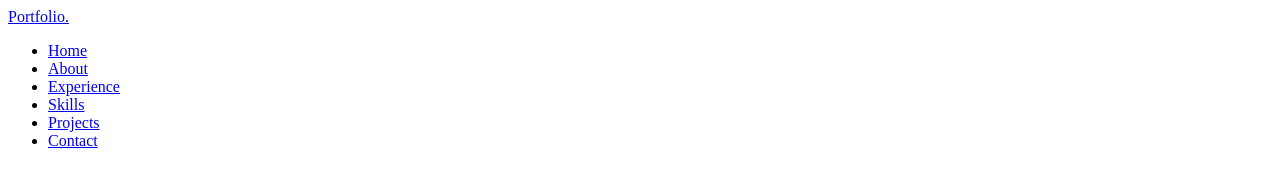
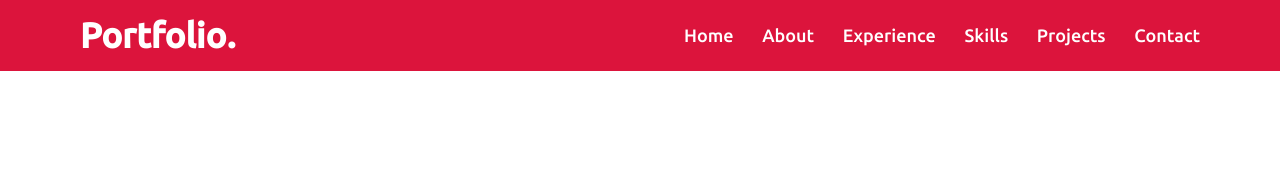
Before and after one commit to RegisRay/Portfolio, a plain HTML site: page index.html in a window 1280 px wide. Drawn offline with Linux system fonts and the light colour scheme.

Commit message:
Navbar styling

```diff
--- a/style.css
+++ b/style.css
@@ -1 +1,45 @@
 @import url("https://fonts.googleapis.com/css2?family=Raleway:wght@200;400;500&family=Ubuntu:ital,wght@0,300;0,500;1,400&display=swap");
+* {
+  margin: 0;
+  padding: 0;
+  box-sizing: border-box;
+  text-decoration: none;
+}
+
+.max-width {
+  max-width: 1300px;
+  padding: 0 80px;
+  margin: auto;
+}
+
+.navbar {
+  position: fixed;
+  width: 100%;
+  padding: 15px 0;
+  background: crimson;
+  font-family: "Ubuntu", sans-serif;
+}
+
+.navbar .max-width {
+  display: flex;
+  align-items: center;
+  justify-content: space-between;
+}
+
+.navbar .logo a {
+  color: #fff;
+  font-size: 35px;
+  font-weight: 600;
+}
+
+.navbar .menu li {
+  list-style: none;
+  display: inline-block;
+}
+
+.navbar .menu li a {
+  color: #fff;
+  font-size: 18px;
+  font-weight: 500;
+  margin-left: 25px;
+}
```
